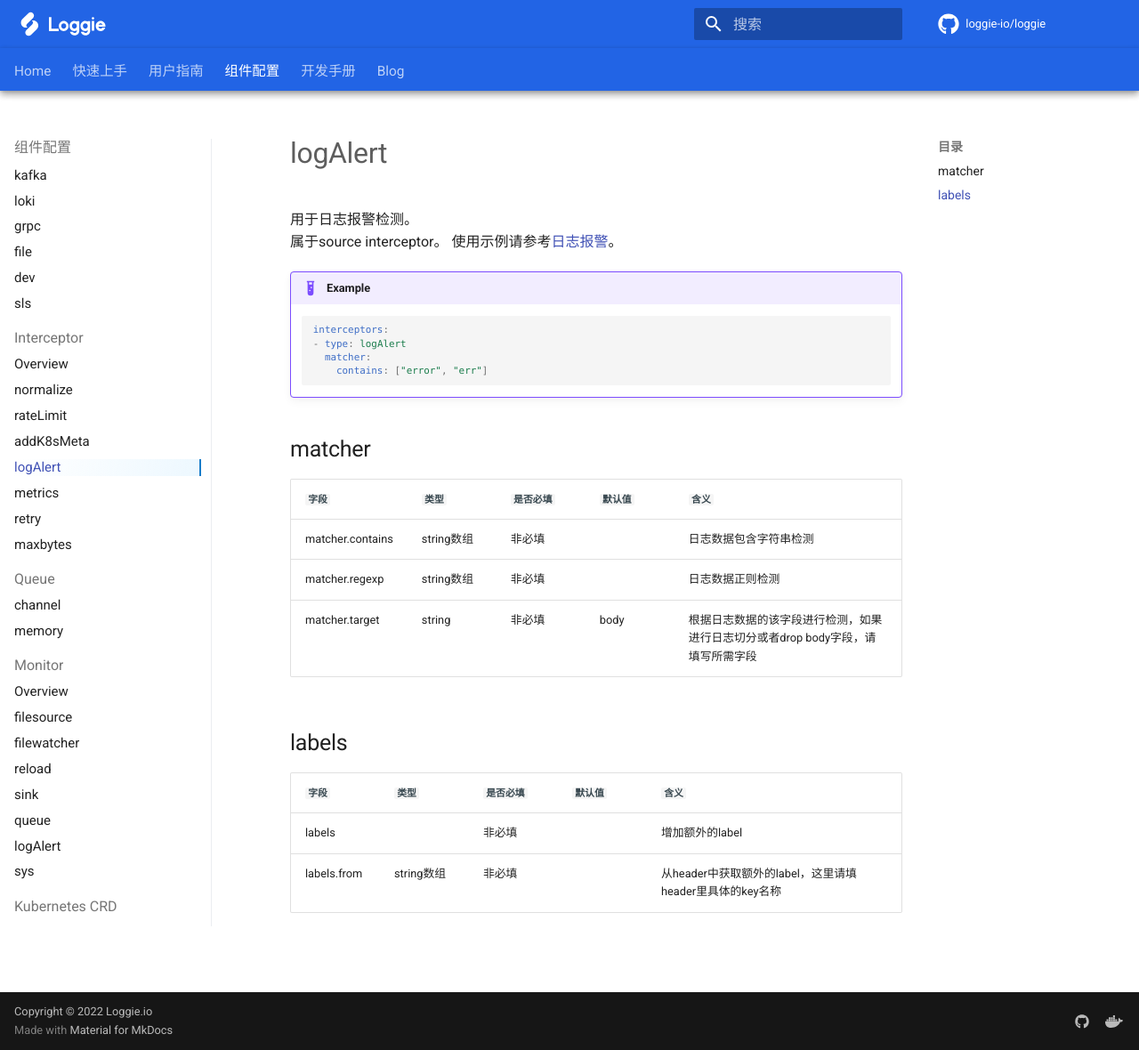
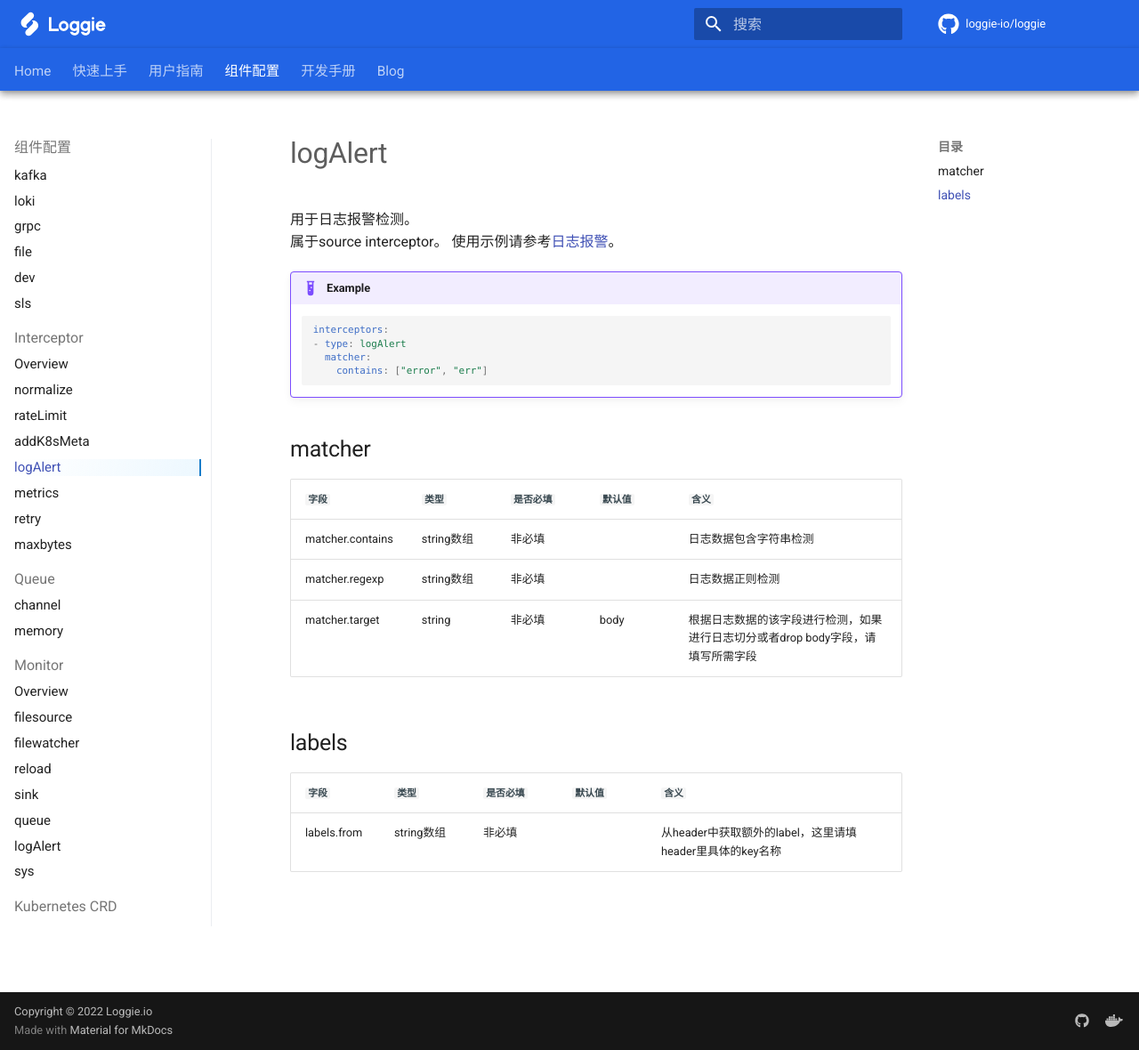
Before and after one commit to loggie-io/docs, an MkDocs documentation site: the page built from docs/reference/pipelines/interceptor/logalert.md, in a window 1280 px wide and 1180 px high. Shown: the whole window at 89% size. Built offline with MkDocs 1.6.1 and Material for MkDocs 9.7.7, drawn with Linux system fonts in a browser that asks for light colours; some web fonts are replaced; comment, search, counter and statistics services are not loaded.

Commit message:
Update logalert.md (#84)

```diff
--- a/docs/reference/pipelines/interceptor/logalert.md
+++ b/docs/reference/pipelines/interceptor/logalert.md
@@ -27,5 +27,4 @@
 
 |    `字段`   |    `类型`    |  `是否必填`  |  `默认值`  |  `含义`  |
 | ---------- | ----------- | ----------- | --------- | -------- |
-| labels |   |    非必填    |    | 增加额外的label |
 | labels.from | string数组  |    非必填    |    | 从header中获取额外的label，这里请填header里具体的key名称 |
```
